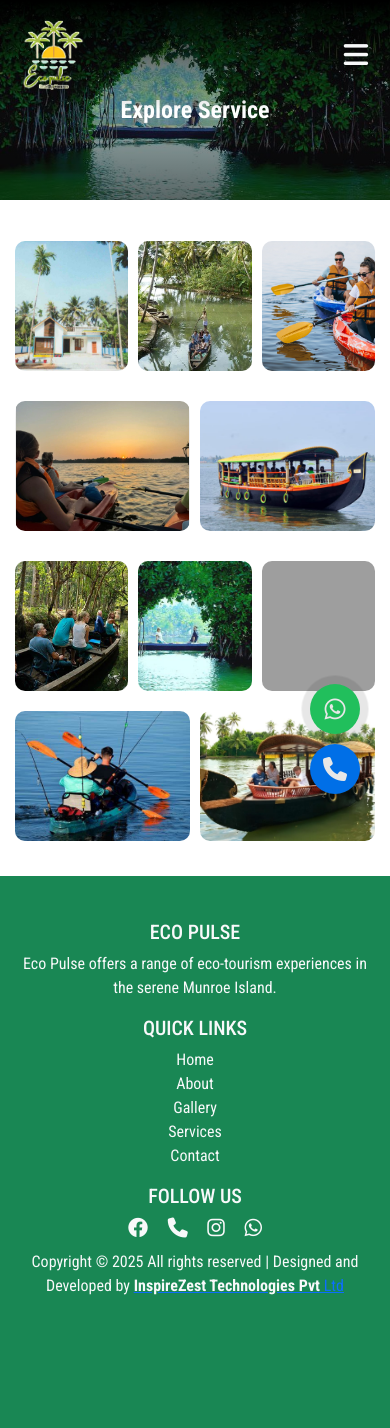
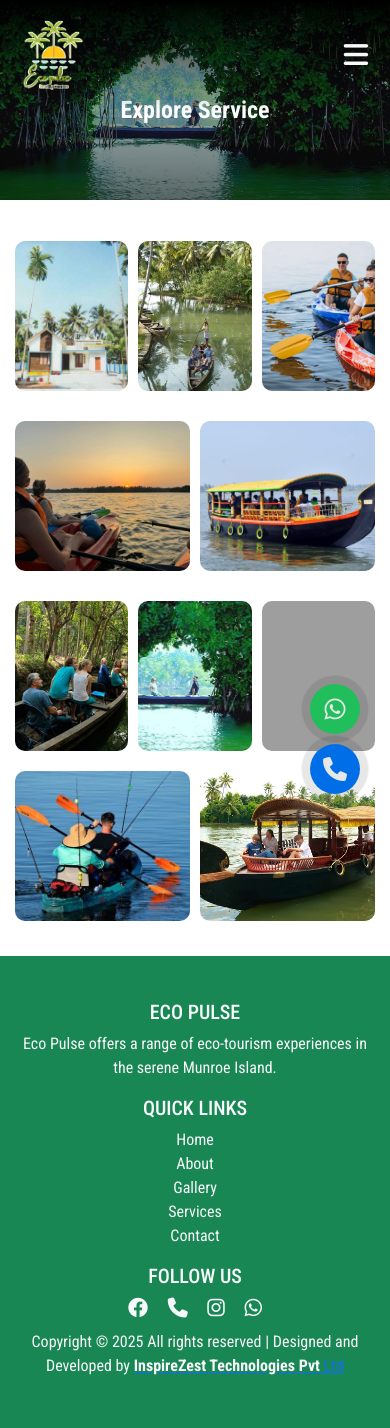
Before and after one commit to abhinavmabhi/Eco_pulse_munroe, a Django app: page /gallery/ in a window 390 px wide. Before the commit the page ends 1295 px from the top, so only its background shows below. Run offline with Django 5.2, Linux system fonts and the light colour scheme; grey boxes are pictures that could not be loaded.

Commit message:
final commit

```diff
--- a/static/css/gallery.css
+++ b/static/css/gallery.css
@@ -186,14 +186,14 @@
 /* image card */
 @media (max-width: 768px) {
     .hover-container img {
-        height: 180px !important; /* Reduce height for tablets */
+        height: 200px !important; /* Reduce height for tablets */
         width: auto !important; /* Maintain aspect ratio */
     }
 }
 
 @media (max-width: 576px) {
     .hover-container img {
-        height: 130px !important; /* Reduce height further for mobile screens */
+        height: 150px !important; /* Reduce height further for mobile screens */
         width: auto !important;
     }
 }
```
